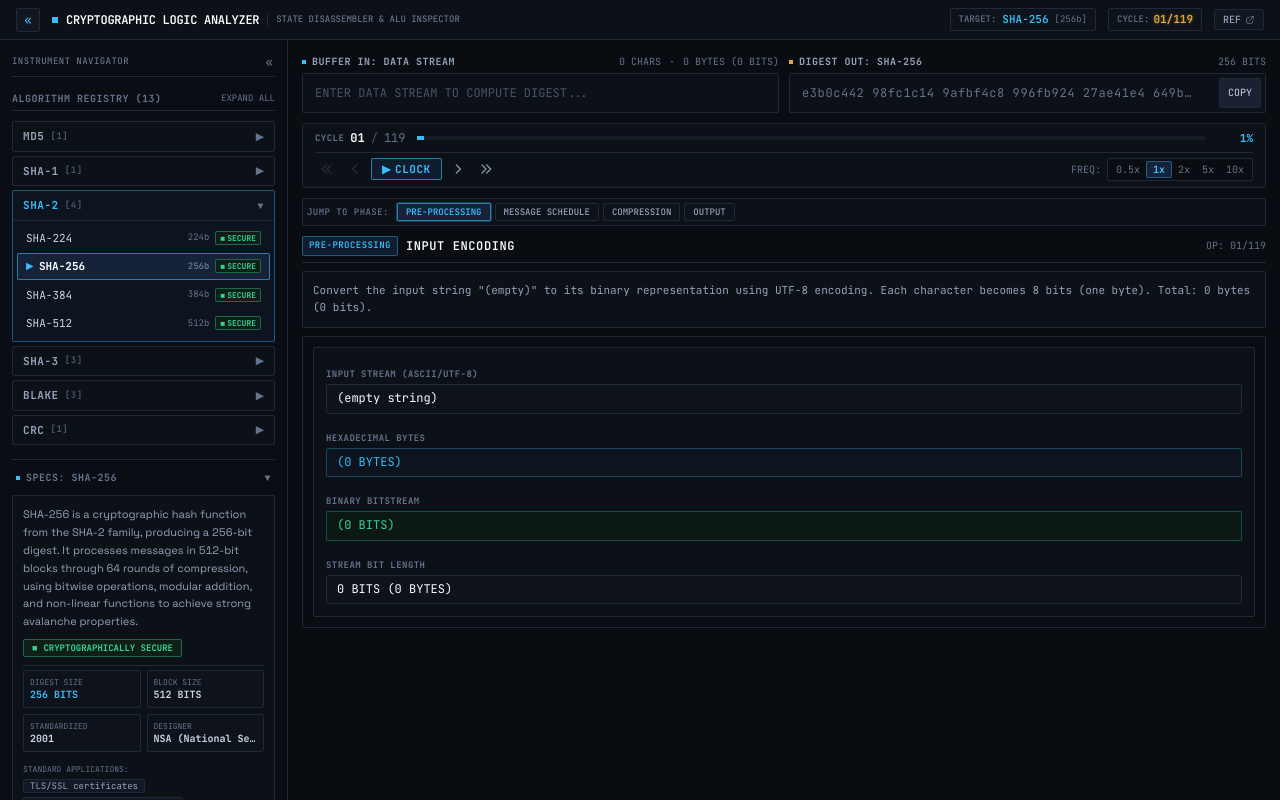
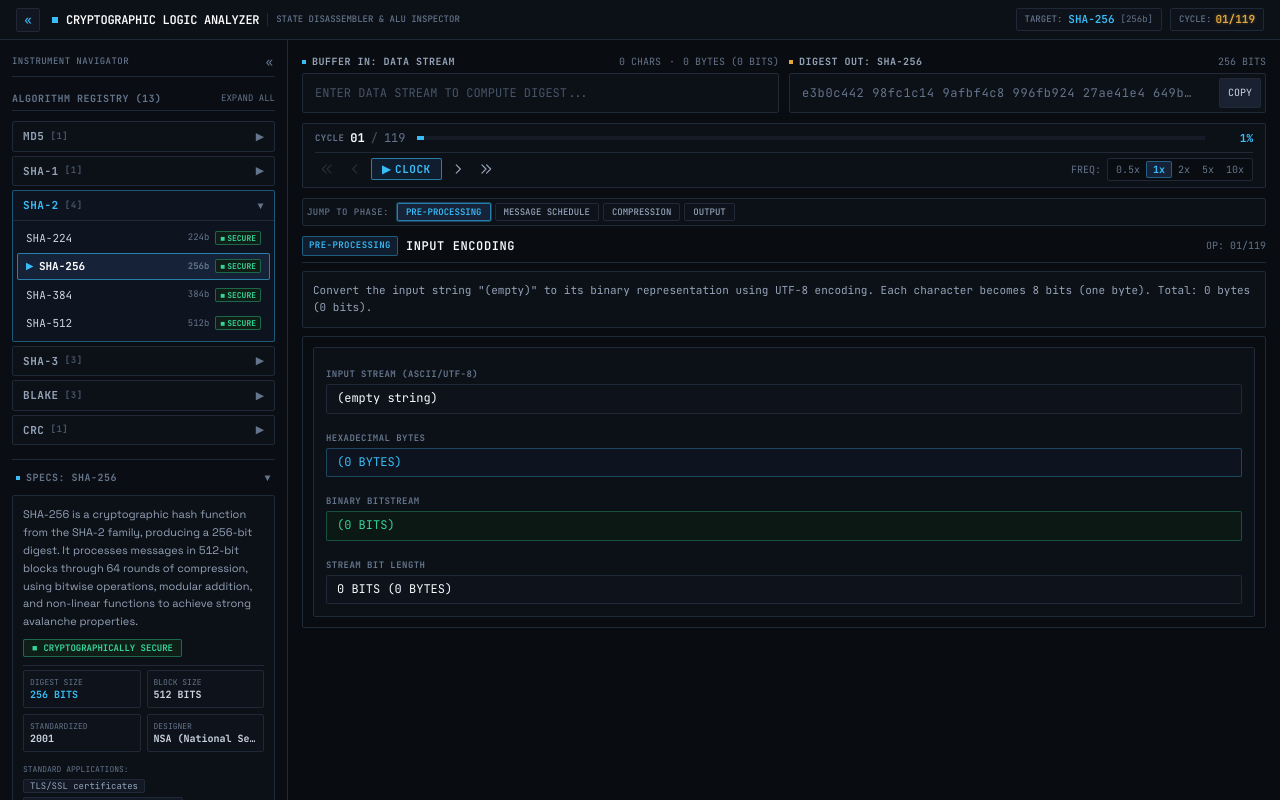
Before and after one commit to Altinate/algo-lab, a React (Vite) app: page / in a window 1280 px wide. Built offline with nearby package versions, Linux system fonts and the light colour scheme.

Commit message:
fix(ui): Remove REF button and external URLs, re-align TARGET and CYCLE header telemetry

```diff
--- a/src/App.tsx
+++ b/src/App.tsx
@@ -83,7 +83,7 @@ export default function App() {
         </div>
 
         {/* Right: Active Target & Cycle Counter */}
-        <div className="flex items-center gap-2 sm:gap-3">
+        <div className="flex items-center gap-2">
           {engine.algorithm && (
             <div className="flex items-center gap-1.5 rounded-[2px] bg-[#0e131b] px-2 py-0.5 border border-[#1f2937] text-[11px] tabular-nums">
               <span className="text-[#64748b] hidden sm:inline text-[9px] font-medium">TARGET:</span>
@@ -96,24 +96,12 @@ export default function App() {
             </div>
           )}
 
-          <div className="hidden md:flex items-center gap-1 text-[11px] text-[#64748b] bg-[#0e131b] px-2 py-0.5 rounded-[2px] border border-[#1f2937] tabular-nums">
+          <div className="flex items-center gap-1 text-[11px] text-[#64748b] bg-[#0e131b] px-2 py-0.5 rounded-[2px] border border-[#1f2937] tabular-nums">
             <span className="text-[9px] font-medium">CYCLE:</span>
             <span className="font-semibold text-[#e5a93b] phosphor-amber">
               {engine.steps.length > 0 ? `${(playback.currentStep + 1).toString().padStart(2, '0')}/${engine.steps.length.toString().padStart(2, '0')}` : '00/00'}
             </span>
           </div>
-
-          <a
-            href="https://github.com/dmarman/sha256algorithm"
-            target="_blank"
-            rel="noopener noreferrer"
-            className="flex items-center gap-1 rounded-[2px] border border-[#1f2937] bg-[#121620] px-2 py-0.5 text-[10px] text-[#94a3b8] hover:bg-[#1a2232] hover:text-white transition-colors font-medium"
-          >
-            <span>REF</span>
-            <svg className="w-2.5 h-2.5 text-[#64748b]" fill="none" viewBox="0 0 24 24" stroke="currentColor">
-              <path strokeLinecap="round" strokeLinejoin="round" strokeWidth={2} d="M10 6H6a2 2 0 00-2 2v10a2 2 0 002 2h10a2 2 0 002-2v-4M14 4h6m0 0v6m0-6L10 14" />
-            </svg>
-          </a>
         </div>
       </header>
 
```
